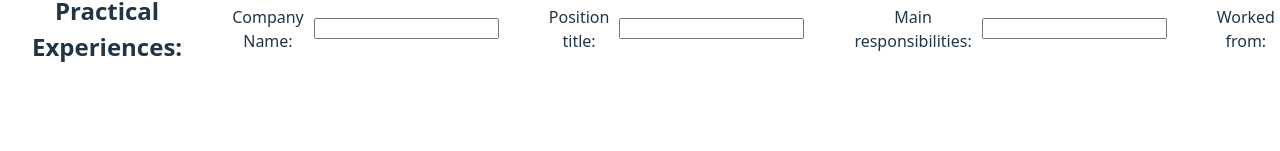
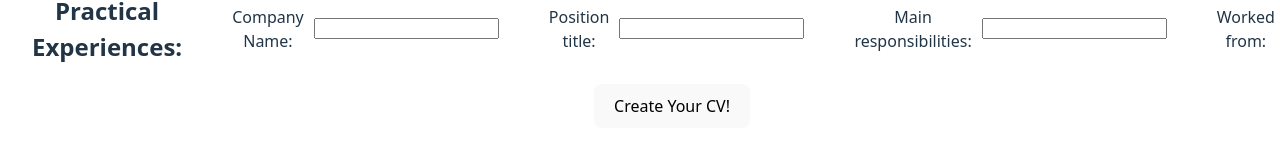
Before and after one commit to Vincde/Project-CV-Application, a React (Vite) app: page / in a window 1280 px wide. Shown: the part 211-362 px from the top of the page. Built offline with nearby package versions, Linux system fonts and the light colour scheme.

Commit message:
feat: Add boilerplate component for the creation of CV based on other data only when the button is pressed

```diff
--- a/src/App.jsx
+++ b/src/App.jsx
@@ -1,24 +1,34 @@
 import GeneralInfo from './GeneralInfo'
 import EducationalExperience from './Education';
 import Practical from './Practical';
+import CreateCV from './createCV';
 import './App.css'
 import { useState } from 'react'
+
+
 
 function App() {
 
   const [generalInfo, setGeneralInfo] = useState({name:'',email:'',phone:''});
   const [education, setEducation] = useState({schoolName: '', titleStudy: '', dateStudy: ''});
   const [practice, setPractice] = useState({companyName: '', positionTitle: '', mainRespons: '', dateFrom: '', dateUntil: ''});
+  const [cv, setCV] = useState(false);
 
   return(
     <>
     <div>
+
       <GeneralInfo info={generalInfo} setInfo={setGeneralInfo}></GeneralInfo>
       <EducationalExperience education={education} setEducation={setEducation}></EducationalExperience>
       <Practical practice={practice} setPractice={setPractice}></Practical>
     </div>
+    <CreateCV cv={cv} setCV={setCV}></CreateCV>
     </>
   );
 }
 
+
+
+
+
 export default App;
--- /dev/null
+++ b/src/createCV.jsx
@@ -0,0 +1,22 @@
+function CreateCV({cv, setCV}) {
+
+    function handleCVCreation() {
+        setCV(true);
+    }
+
+    return(
+        <>
+        <button onClick={handleCVCreation}>Create Your CV!</button>
+        {cv && <Ciao></Ciao>}
+        </>
+    )
+}
+
+function Ciao() {
+    return(
+        <div>ciao</div>
+    )
+}
+
+
+export default CreateCV;
```
